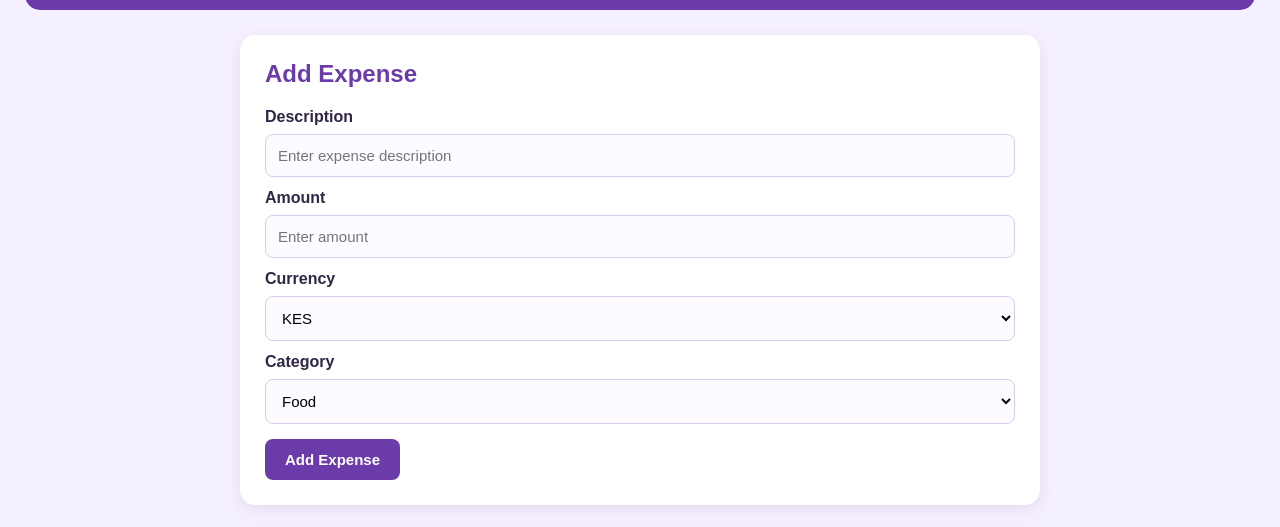
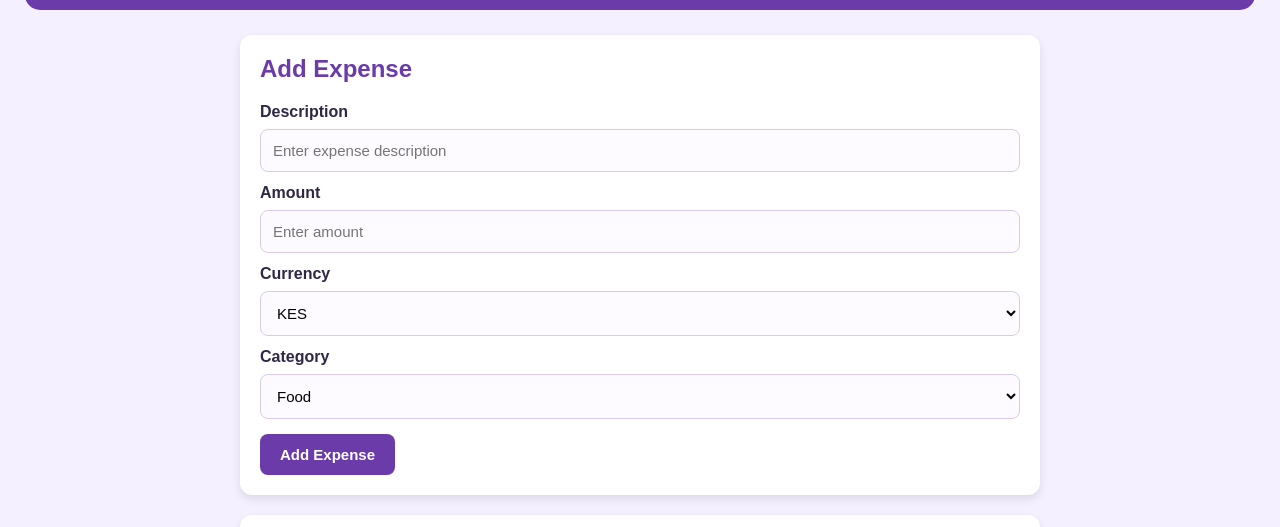
Before and after one commit to itskhadra/Expense-tracker, a website with bundled scripts: page index.html in a window 1280 px wide. Shown: the part 167-694 px from the top of the page. Built offline with nearby package versions, Linux system fonts and the light colour scheme; no server answers.

Commit message:
improve expense tracker section styling

```diff
--- a/style.css
+++ b/style.css
@@ -143,3 +143,11 @@ button:hover {
         font-size: 24px;
     }
 }
+/* Make the expense tracker sections look nicer */
+section {
+    background-color: white;
+    padding: 20px;
+    margin: 20px auto;
+    border-radius: 12px;
+    box-shadow: 0 4px 10px rgba(0, 0, 0, 0.1);
+}
```
